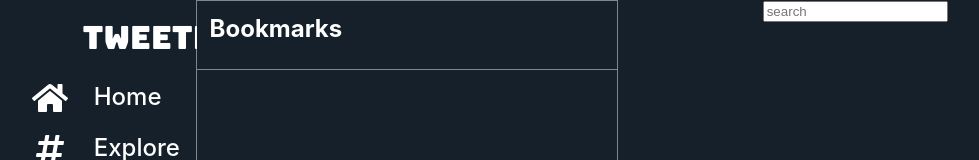
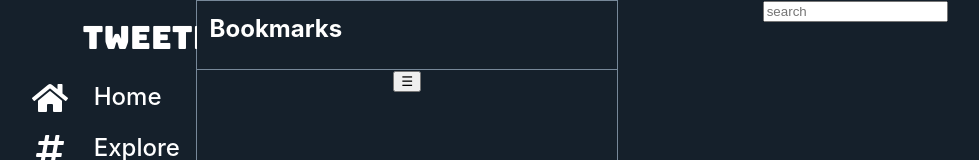
Before and after one commit to jadk97/tweeter-2.0, a React (Create React App) app: page /bookmarks in a window 1280 px wide. Shown: the top 160 px of the page, without its empty margins (188-1167 px from the left). Built offline with nearby package versions, Linux system fonts and the light colour scheme.

Commit message:
fleshed out some of the logic behind the dropdown component

```diff
--- a/src/components/Bookmarks.js
+++ b/src/components/Bookmarks.js
@@ -1,9 +1,11 @@
 import React from "react";
 import Header from "./Header";
+import Dropdown from "./Dropdown";
 const Bookmarks = (props) => {
   return(
     <div className="center-view">
     <Header title={"Bookmarks"} />
+    <Dropdown />
   </div>
   )
 }
--- /dev/null
+++ b/src/components/Dropdown.css
@@ -0,0 +1,25 @@
+.dropdown-list {
+  position: absolute;
+  top: 100%;
+  left: 0;
+  width: 300px;
+  z-index: 2;
+  border: 1px solid rgba(0, 0, 0, 0.04);
+  box-shadow: 0 16px 24px 2px rgba(0, 0, 0, 0.14);
+}
+
+
+.dropdown-list .ul {
+  list-style: none;
+  padding: 0;
+  margin: 0;
+}
+
+.dropdown-list .ul .li {
+  padding: 8px 12px;
+}
+
+.dropdown-list .ul .li:hover {
+background-color: rgba(0, 0, 0, 0.14);
+cursor: pointer;
+}
--- a/src/components/Dropdown.js
+++ b/src/components/Dropdown.js
@@ -1,9 +1,39 @@
-import React from "react";
+import React, { useState, useEffect, useRef } from "react";
 
 const Dropdown = (props) => {
+  const [dropdownOpen, setDropdownOpen] = useState(false);
+  const dropdown = useRef();
+
+  const handleButtonClick = () => {
+    setDropdownOpen(true);
+  };
+
+  const handleOutsideClick = (e) => {
+    if (!dropdown.current.contains(e.target)) {
+      setDropdownOpen(false)
+    }
+  }
+
+  useEffect(() => {
+    document.addEventListener("mousedown", handleOutsideClick);
+    return () => document.removeEventListener("mousedown", handleOutsideClick)
+  })
+
   return (
-    <div>
-     This is the dropdown component.
+    <div className="dropdown" ref={dropdown}>
+      <button onClick={handleButtonClick}>
+        ☰
+    </button>
+      {dropdownOpen && (
+        <div class="dropdown-list">
+          <ul>
+            <li>Option 1</li>
+            <li>Option 2</li>
+            <li>Option 3</li>
+            <li>Option 4</li>
+          </ul>
+        </div>
+      )}
     </div>
   )
 }
```
